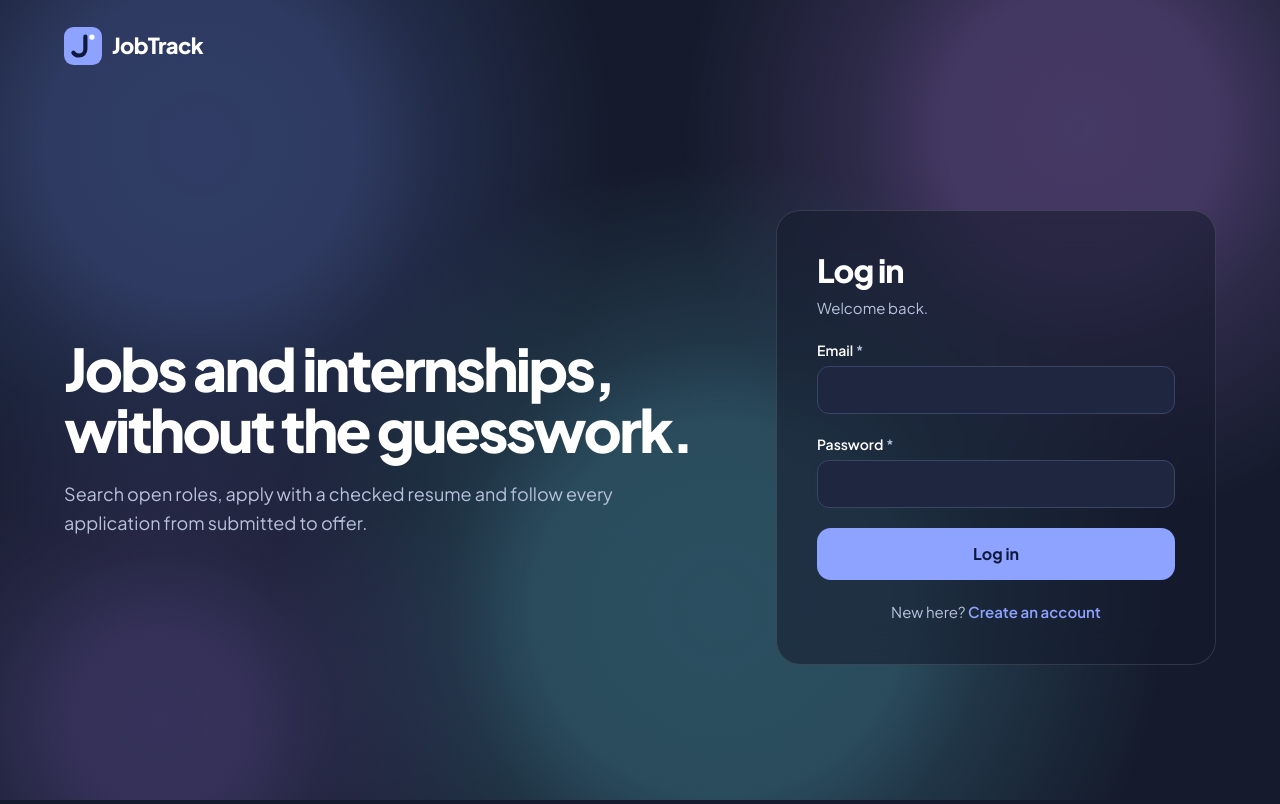
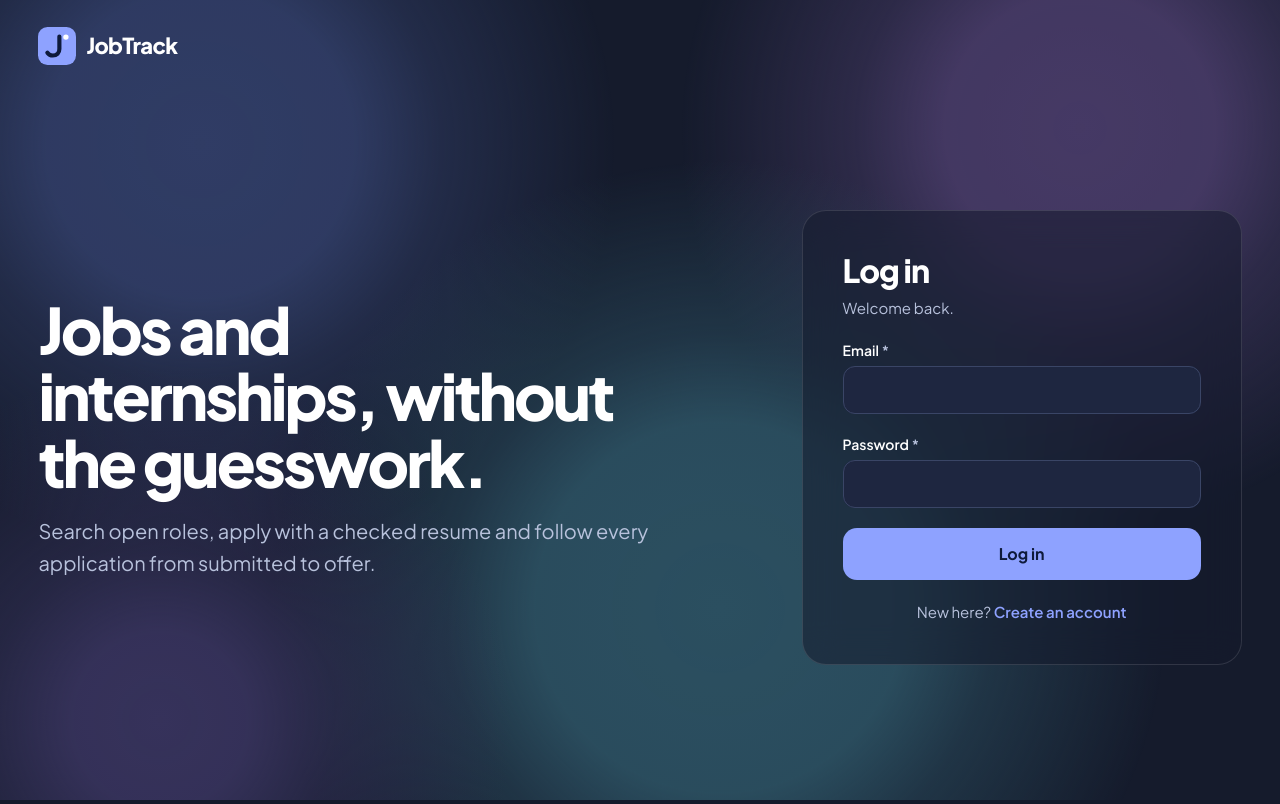
Before and after one commit to jobtrack-cst/jobtrack, a React (Vite) app in the folder frontend/: page /login in a window 1280 px wide. Built offline with nearby package versions, Linux system fonts and the light colour scheme.

Commit message:
Login page: centre headline and form as a pair, logo near top-left (#112)

```diff
--- a/frontend/src/components/AppShell.tsx
+++ b/frontend/src/components/AppShell.tsx
@@ -20,8 +20,9 @@ export const navigation: Record<Role, [path: string, label: string, icon: IconNa
 };
 
 export const contentWidth = 1180;
-// Signed-out pages: one wider container, so the logo lines up with the content.
-const publicContainer = { width: '100%', maxWidth: 1440, mx: 'auto', px: 'clamp(24px, 5vw, 96px)', boxSizing: 'border-box' } as const;
+// Signed-out pages: full width with a small gutter, so the logo sits near the top-left
+// corner and lines up with the content instead of floating inside a capped column.
+const publicContainer = { width: '100%', px: 'clamp(16px, 3vw, 48px)', boxSizing: 'border-box' } as const;
 
 // Nav links are pills: 15px, 600, radius 12; the active one is filled white.
 const pillSx = {
--- a/frontend/src/features/auth/AuthPage.tsx
+++ b/frontend/src/features/auth/AuthPage.tsx
@@ -46,15 +46,17 @@ export function AuthPage({ registration = false }: { registration?: boolean }) {
     } finally { setBusy(false); }
   }
   // Both columns stay vertically centred in the space under the logo (about 116px with the main padding).
-  return <Box sx={{ display: 'flex', flexWrap: 'wrap', alignItems: 'center', justifyContent: 'space-between',
-    columnGap: 'clamp(32px, 5vw, 64px)', rowGap: 4, minHeight: { md: 'calc(100dvh - 116px)' } }}>
-    <Box sx={{ flex: '1 1 420px', minWidth: 0 }}>
-      {/* clamp(44px, 4.6vw, 68px), capped at 11vw below 400px so the longest word never scrolls sideways. */}
-      <Typography component="p" sx={{ fontSize: 'min(clamp(44px, 4.6vw, 68px), 11vw)', fontWeight: 800, letterSpacing: '-0.045em', lineHeight: 1.04, color: tokens.text,
+  // Centred as a pair with a fixed gap, so the headline and the form stay close on wide screens.
+  return <Box sx={{ display: 'flex', flexWrap: 'wrap', alignItems: 'center', justifyContent: 'center',
+    columnGap: 'clamp(80px, 10vw, 160px)', rowGap: 4, minHeight: { md: 'calc(100dvh - 116px)' } }}>
+    {/* Capped so the headline keeps short lines on very wide screens. */}
+    <Box sx={{ flex: '1 1 420px', minWidth: 0, maxWidth: 720 }}>
+      {/* clamp(48px, 5vw, 76px), capped at 11vw below 440px so the longest word never scrolls sideways. */}
+      <Typography component="p" sx={{ fontSize: 'min(clamp(48px, 5vw, 76px), 11vw)', fontWeight: 800, letterSpacing: '-0.045em', lineHeight: 1.04, color: tokens.text,
         textWrap: 'balance' }}>
         Jobs and internships, without the guesswork.
       </Typography>
-      <Typography sx={{ mt: 2.5, fontSize: '1.125rem', lineHeight: 1.6, color: tokens.textSecondary, maxWidth: '44ch' }}>
+      <Typography sx={{ mt: 2.5, fontSize: '1.25rem', lineHeight: 1.6, color: tokens.textSecondary, maxWidth: '44ch' }}>
         Search open roles, apply with a checked resume and follow every application from submitted to offer.
       </Typography>
     </Box>
```
